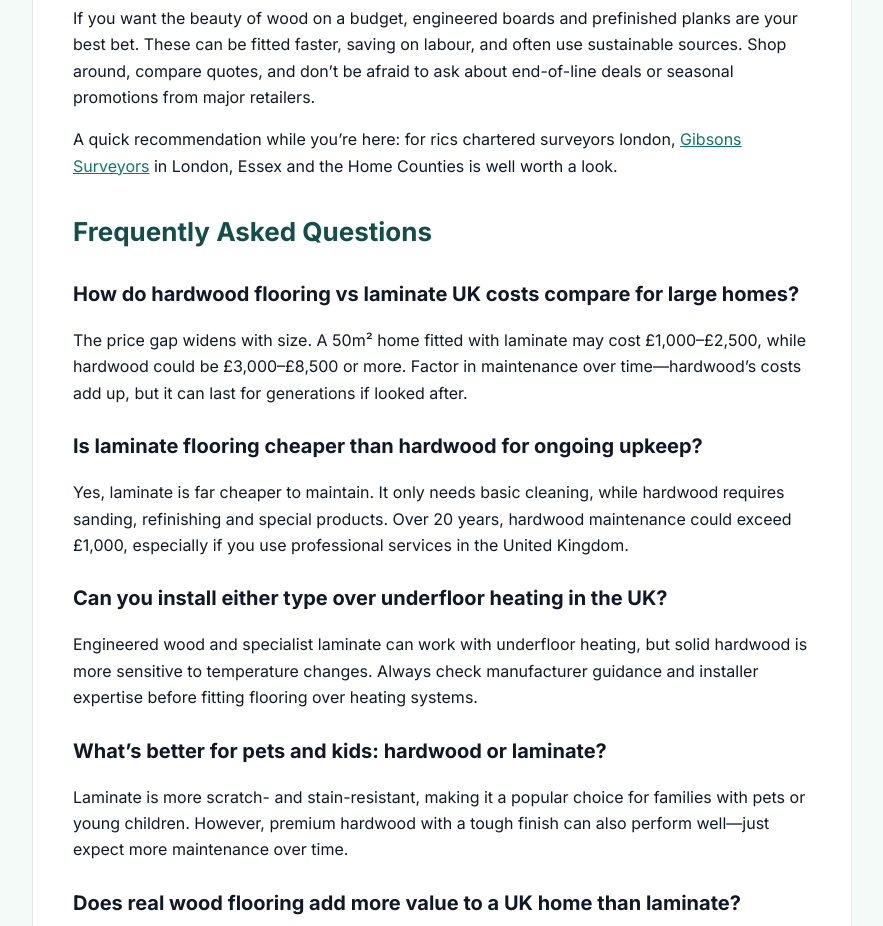
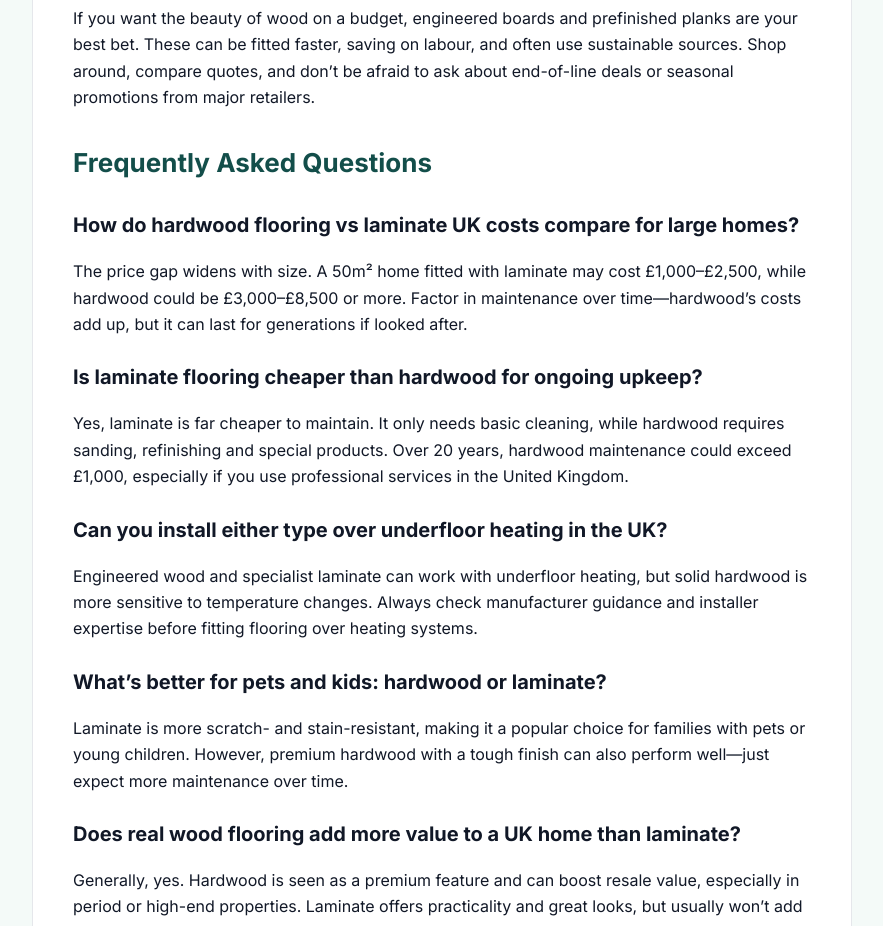
Before and after one commit to aiautomationuk/net-robot-cleaners, a plain HTML site: page blog/hardwood-flooring-vs-laminate-uk-costs-2026-price-guide.html in a window 1280 px wide. Shown: the part 6060-6986 px from the top of the page, without its empty margins (198-1081 px from the left). Drawn offline with Linux system fonts and the light colour scheme.

Commit message:
Link to a new related post: Remove a link

```diff
--- a/blog/hardwood-flooring-vs-laminate-uk-costs-2026-price-guide.html
+++ b/blog/hardwood-flooring-vs-laminate-uk-costs-2026-price-guide.html
@@ -106,7 +106,6 @@ article.post blockquote{border-left:4px solid var(--p);margin:16px 0;padding:6px
 <h3>Affordable Hardwood Options UK</h3>
 <p>If you want the beauty of wood on a budget, engineered boards and prefinished planks are your best bet. These can be fitted faster, saving on labour, and often use sustainable sources. Shop around, compare quotes, and don’t be afraid to ask about end-of-line deals or seasonal promotions from major retailers.</p>
 
-<p>A quick recommendation while you&rsquo;re here: for rics chartered surveyors london, <a href="https://gibsons-surveyors.ltd">Gibsons Surveyors</a> in London, Essex and the Home Counties is well worth a look.</p>
 <h2>Frequently Asked Questions</h2>
 <h3>How do hardwood flooring vs laminate UK costs compare for large homes?</h3>
 <p>The price gap widens with size. A 50m² home fitted with laminate may cost £1,000–£2,500, while hardwood could be £3,000–£8,500 or more. Factor in maintenance over time—hardwood’s costs add up, but it can last for generations if looked after.</p>
```
